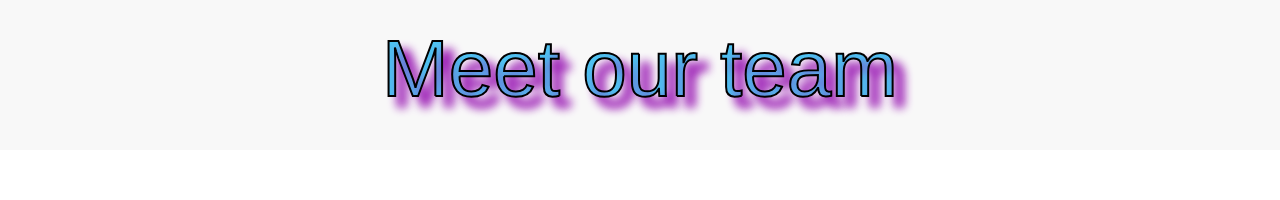
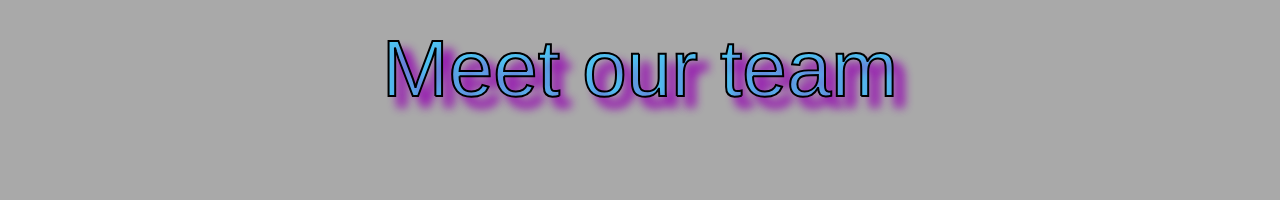
Before and after one commit to deepali-02/team-page, a React (Create React App) app: page / in a window 1280 px wide. Shown: the top 200 px of the page. Built offline with nearby package versions, Linux system fonts and the light colour scheme.

Commit message:
change background color for body

```diff
--- a/src/Page/style.css
+++ b/src/Page/style.css
@@ -13,7 +13,7 @@
 }
 
 .title-container {
-  background: #f8f8f8;
+  /* background: #f8f8f8; */
   display: flex;
   align-items: center;
   /* height: 90vh; */
@@ -91,6 +91,7 @@
   background-color: rgb(31, 29, 29);
   color: #f8f8f8;
   border-radius: 1rem;
+
   overflow: hidden;
   transition: transform 500ms ease;
 }
--- a/src/index.css
+++ b/src/index.css
@@ -5,6 +5,8 @@ body {
     sans-serif;
   -webkit-font-smoothing: antialiased;
   -moz-osx-font-smoothing: grayscale;
+
+  background-color: darkgrey;
 }
 
 code {
```
